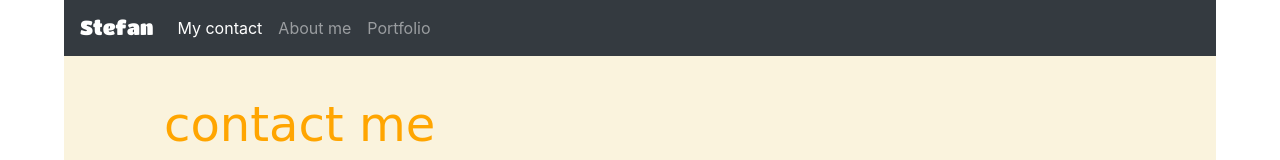
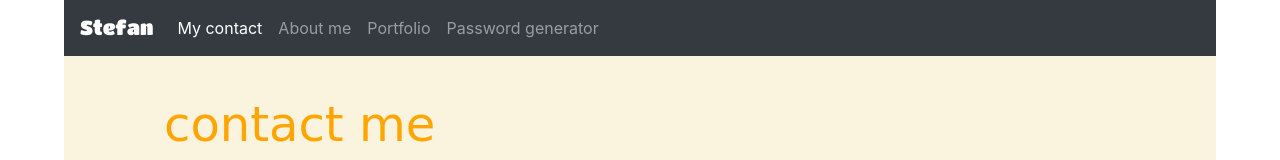
Before and after one commit to Stefan-Aikins/responsive-portfolio, a plain HTML site: page contact.html in a window 1280 px wide. Shown: the top 160 px of the page. Drawn offline with nearby package versions, Linux system fonts and the light colour scheme; a web font is replaced by a local one.

Commit message:
password generator  link added to nav bar

```diff
--- a/contact.html
+++ b/contact.html
@@ -43,6 +43,9 @@
                                 </li>
                                 <li class="nav-item">
                                     <a class="nav-link" href="portfolio.html">Portfolio</a>
+                                </li>
+                                <li class="nav-item">
+                                    <a class="nav-link" href="https://stefan-aikins.github.io/highSecurity/">Password generator</a>
                                 </li>
                         </ul>
 
```
